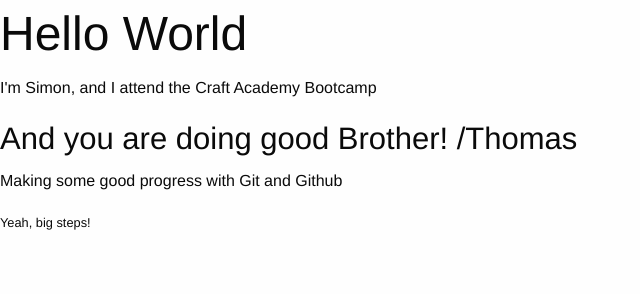
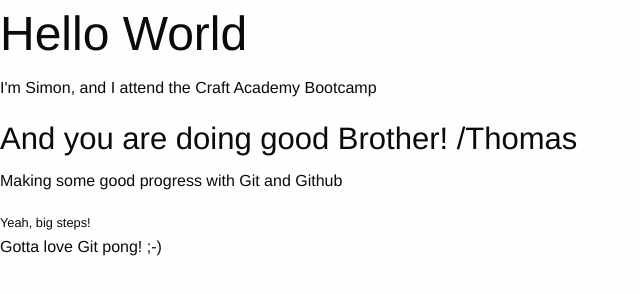
Before and after one commit to tochman/simon74.github.io, a plain HTML site: page index.html in a window 1280 px wide. Shown: the whole page, without its empty margins (0-640 px from the left). Drawn offline with nearby package versions, Linux system fonts and the light colour scheme.

Commit message:
Enough ping pong now :wink:

```diff
--- a/index.html
+++ b/index.html
@@ -17,6 +17,7 @@
       <h3>And you are doing good Brother! /Thomas</h3>
       <p>Making some good progress with Git and Github</p>
       <small>Yeah, big steps!</small>
+      <p>Gotta love Git pong! ;-) </p>
     </div>
   </div>
 
```
